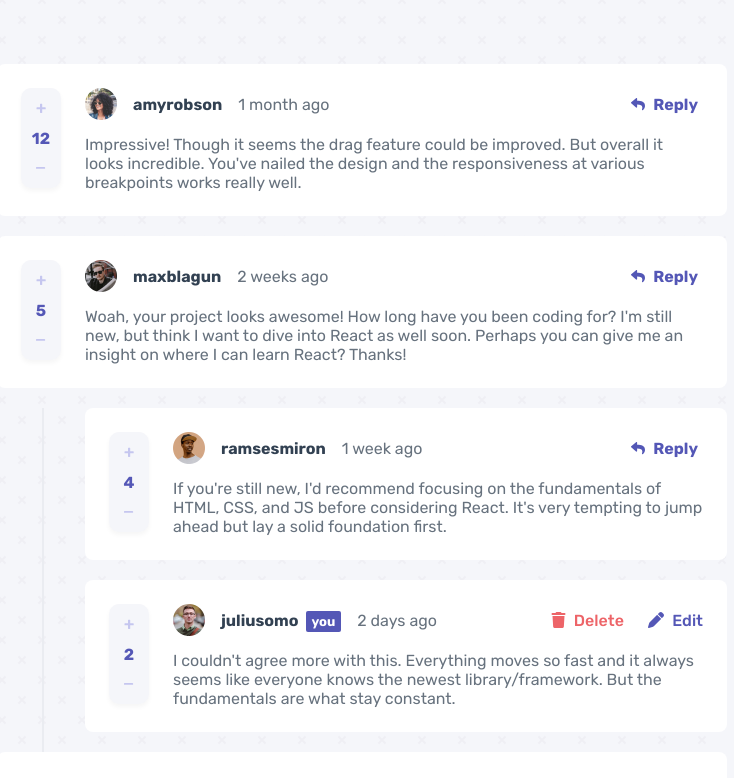
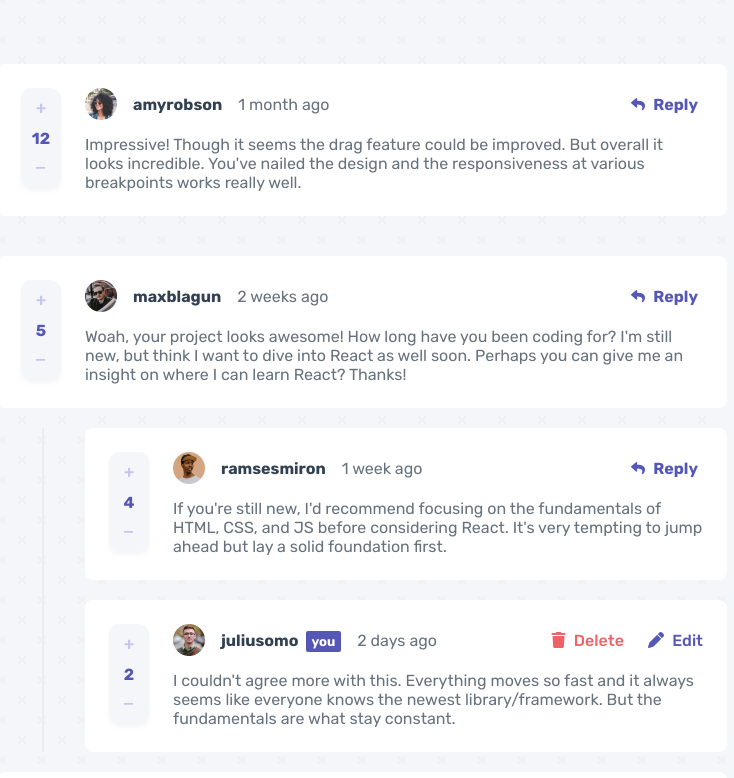
Before and after one commit to adarshcodes/interective-comment-section, a React (Create React App) app: page / in a window 1280 px wide. Shown: the top 778 px of the page, without its empty margins (278-1012 px from the left). Built offline with nearby package versions, Linux system fonts and the light colour scheme.

Commit message:
fixed the replies side border

```diff
--- a/src/Assets/sass/components/_comment.scss
+++ b/src/Assets/sass/components/_comment.scss
@@ -21,6 +21,7 @@
 	align-items: flex-end;
 	width: 68.5rem;
 	border-left: 0.2rem solid $light-gray;
+	margin-bottom: 2rem;
 }
 
 .comment {
@@ -154,6 +155,11 @@
 
 .replies {
 	width: 64.2rem;
+	margin-bottom: 0;
+
+	&:not(:last-child) {
+		margin-bottom: 2rem;
+	}
 }
 
 .new-comment {
--- a/src/Assets/sass/main.css
+++ b/src/Assets/sass/main.css
@@ -48,6 +48,7 @@
   align-items: flex-end;
   width: 68.5rem;
   border-left: 0.2rem solid #eaecf1;
+  margin-bottom: 2rem;
 }
 
 .comment {
@@ -187,6 +188,11 @@
 
 .replies {
   width: 64.2rem;
+  margin-bottom: 0;
+}
+
+.replies:not(:last-child) {
+  margin-bottom: 2rem;
 }
 
 .new-comment {
```
Also changed, not shown: 1 other file (tests, documents, lock files or other folders).
